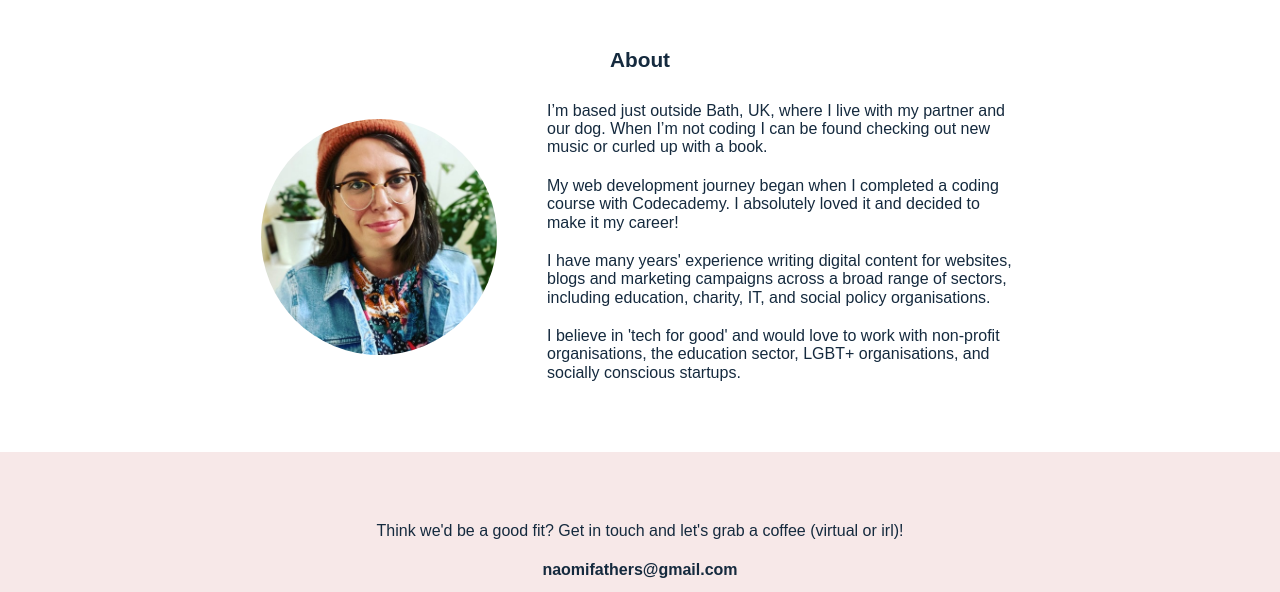
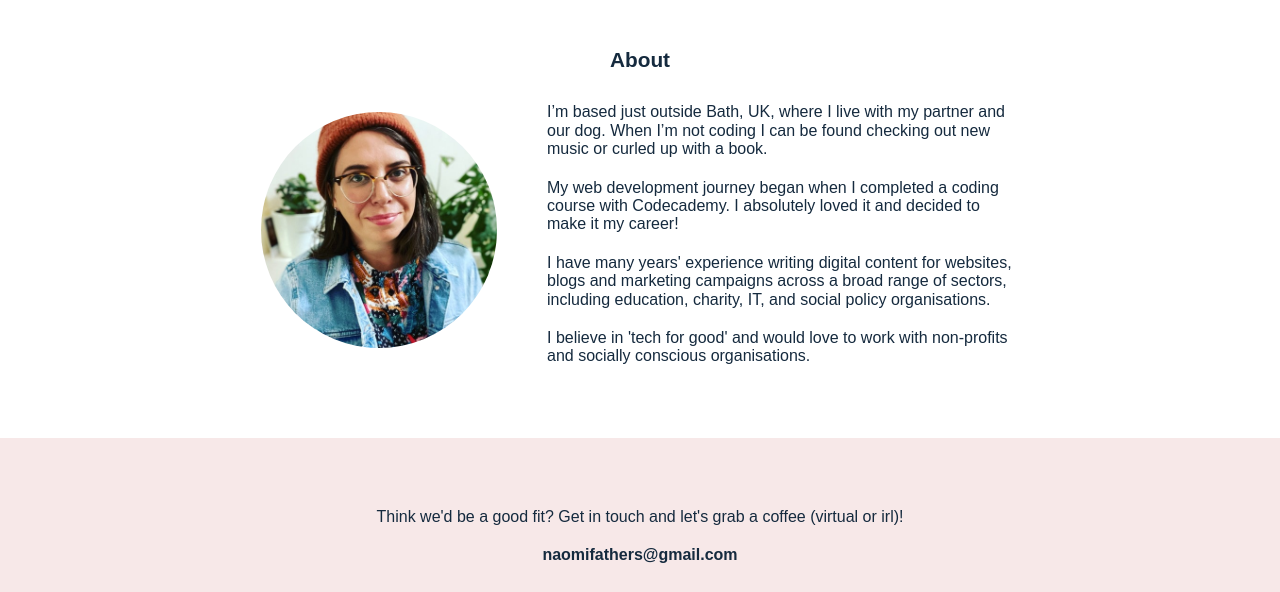
Before and after one commit to naomifathers/my-website, a website built with Parcel: page index.html in a window 1280 px wide. Shown: the part 1839-2431 px from the top of the page. Built offline with nearby package versions, Linux system fonts and the light colour scheme; a web font is replaced by a local one.

Commit message:
Tweaked bio

```diff
--- a/index.html
+++ b/index.html
@@ -89,7 +89,7 @@
           <p>I’m based just outside Bath, UK, where I live with my partner and our dog. When I’m not coding I can be found checking out new music or curled up with a book.</p>
           <p>My web development journey began when I completed a coding course with Codecademy. I absolutely loved it and decided to make it my career!</p>
           <p>I have many years' experience writing digital content for websites, blogs and marketing campaigns across a broad range of sectors, including education, charity, IT, and social policy organisations.</p>
-          <p>I believe in 'tech for good' and would love to work with non-profit organisations, the education sector, LGBT+ organisations, and socially conscious startups.</p>
+          <p>I believe in 'tech for good' and would love to work with non-profits and socially conscious organisations.</p>
         </div>
       </div>
     </section>
```
